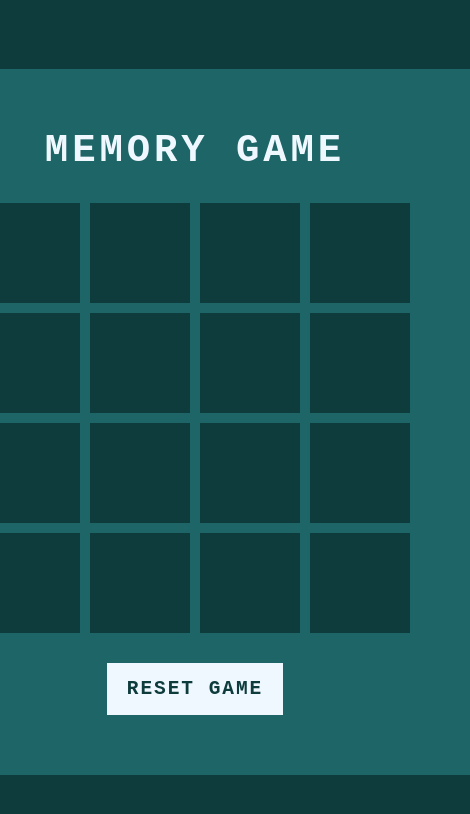
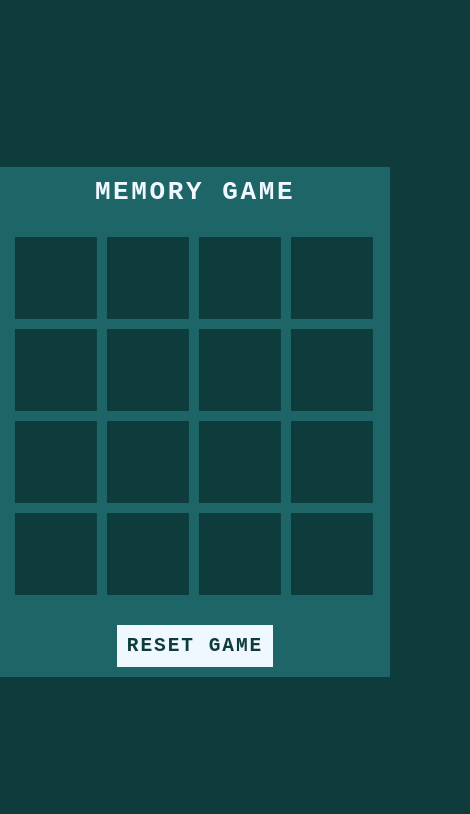
Before and after one commit to Manisha-batesar/javscript-memory-game, a plain HTML site: page index.html in a window 390 px wide. Shown: the whole page, 470 px wide, since content can reach past the window. Drawn offline with Linux system fonts and the light colour scheme.

Commit message:
style fix

```diff
--- a/style.css
+++ b/style.css
@@ -19,17 +19,19 @@ body{
     flex-direction: column;
     gap: 30px;
     background-color: rgb(29, 101, 103);
-    padding: 60px 60px;
+    padding: 10px 10px;
 
 }
 h2{
-    font-size: 3em;
+    font-size: 2em;
     color: aliceblue;
     text-transform: uppercase;
     letter-spacing: 0.1em;
+    justify-content: center;
+    align-items: center;
 }
 .reset{
-    padding: 15px 20px;
+    padding: 10px 10px;
     color:rgb(14, 60, 61);
     background-color: aliceblue;
     border: none;
@@ -38,6 +40,8 @@ h2{
     text-transform: uppercase;
     cursor: pointer;
     font-weight: 600;
+    justify-content: center;
+    align-items: center;
 }
 .reset:focus{
     color: aliceblue;
@@ -54,6 +58,7 @@ h2{
     perspective: 500px;
 
 }
+
 .item{
     position: relative;
     width: 100px;
@@ -67,6 +72,7 @@ h2{
     transition: 0.25s;
     cursor: pointer;
 }
+
 .item.boxOpen{
     transform:rotateY(0deg) ;
 }
@@ -90,3 +96,17 @@ transform: rotateY(180deg);
     cursor: not-allowed;
     pointer-events: none;
 }
+
+@media screen and (max-width: 450px) {
+    .game{
+        height: auto;
+        width: auto;
+        /* to adjust left right positions in mobile for extra gaps */
+        padding-left: 5px;
+    }
+
+    .item {
+        width: 21vw;
+        height: 21vw;
+    }
+}
```
